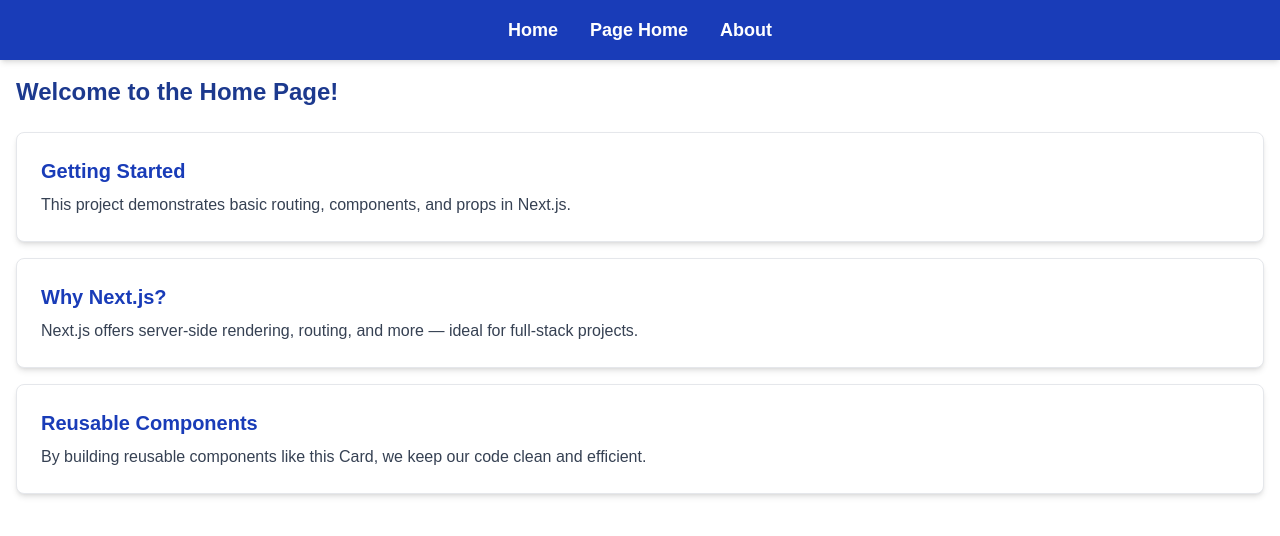
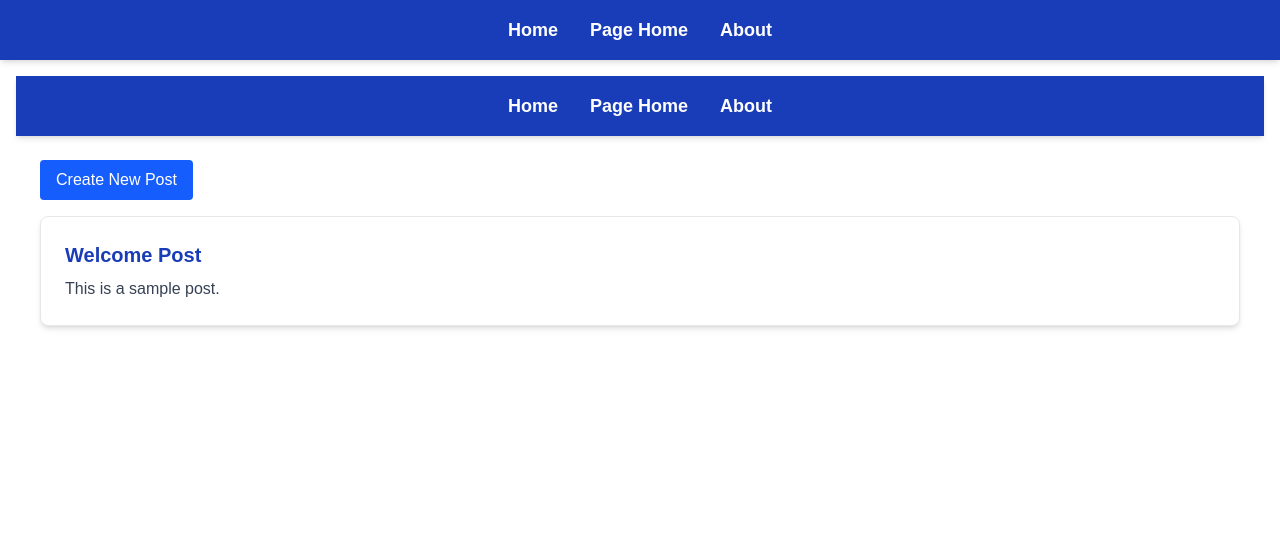
Before and after one commit to ami798/alx-project-0x02-setup, a Next.js app in the folder alx-project-0x02/: page /home in a window 1280 px wide. Shown: the top 536 px of the page. Built offline with nearby package versions, Linux system fonts and the light colour scheme.

Commit message:
add the important features

```diff
--- a/alx-project-0x02/components/common/Card.tsx
+++ b/alx-project-0x02/components/common/Card.tsx
@@ -1,5 +1,5 @@
 // components/common/Card.tsx
-import { CardProps } from "@/interfaces";
+import { type CardProps } from "@/interfaces";
 
 export default function Card({ title, content }: CardProps) {
   return (
--- /dev/null
+++ b/alx-project-0x02/components/common/PostModal.tsx
@@ -0,0 +1,65 @@
+// components/common/PostModal.tsx
+import { useState } from "react";
+
+interface PostModalProps {
+  isOpen: boolean;
+  onClose: () => void;
+  onSubmit: (title: string, content: string) => void;
+}
+
+export default function PostModal({ isOpen, onClose, onSubmit }: PostModalProps) {
+  const [title, setTitle] = useState("");
+  const [content, setContent] = useState("");
+
+  const handleSubmit = (e: React.FormEvent) => {
+    e.preventDefault();
+    if (title && content) {
+      onSubmit(title, content);
+      setTitle("");
+      setContent("");
+      onClose();
+    }
+  };
+
+  if (!isOpen) return null;
+
+  return (
+    <div className="fixed inset-0 bg-black bg-opacity-50 flex items-center justify-center z-50">
+      <div className="bg-white p-6 rounded-md shadow-md w-full max-w-md">
+        <h2 className="text-xl font-bold mb-4">Create a Post</h2>
+        <form onSubmit={handleSubmit}>
+          <input
+            type="text"
+            placeholder="Title"
+            className="w-full border p-2 mb-3 rounded"
+            value={title}
+            onChange={(e) => setTitle(e.target.value)}
+            required
+          />
+          <textarea
+            placeholder="Content"
+            className="w-full border p-2 mb-3 rounded"
+            value={content}
+            onChange={(e) => setContent(e.target.value)}
+            required
+          ></textarea>
+          <div className="flex justify-end gap-2">
+            <button
+              type="button"
+              onClick={onClose}
+              className="bg-gray-300 px-4 py-2 rounded hover:bg-gray-400"
+            >
+              Cancel
+            </button>
+            <button
+              type="submit"
+              className="bg-blue-600 text-white px-4 py-2 rounded hover:bg-blue-700"
+            >
+              Submit
+            </button>
+          </div>
+        </form>
+      </div>
+    </div>
+  );
+}
--- a/alx-project-0x02/pages/home.tsx
+++ b/alx-project-0x02/pages/home.tsx
@@ -1,23 +1,40 @@
 // pages/home.tsx
+import { useState } from "react";
 import Card from "@/components/common/Card";
+import PostModal from "@/components/common/PostModal";
+import Header from "@/components/layout/Header";
 
 export default function HomePage() {
+  const [modalOpen, setModalOpen] = useState(false);
+  const [posts, setPosts] = useState([
+    { title: "Welcome Post", content: "This is a sample post." },
+  ]);
+
+  const handleAddPost = (title: string, content: string) => {
+    setPosts([...posts, { title, content }]);
+  };
+
   return (
-    <div>
-      <h1 className="text-2xl font-bold mb-6 text-blue-900">Welcome to the Home Page!</h1>
+    <>
+      <Header />
+      <main className="p-6">
+        <button
+          onClick={() => setModalOpen(true)}
+          className="bg-blue-600 text-white px-4 py-2 rounded mb-4 hover:bg-blue-700"
+        >
+          Create New Post
+        </button>
 
-      <Card
-        title="Getting Started"
-        content="This project demonstrates basic routing, components, and props in Next.js."
-      />
-      <Card
-        title="Why Next.js?"
-        content="Next.js offers server-side rendering, routing, and more — ideal for full-stack projects."
-      />
-      <Card
-        title="Reusable Components"
-        content="By building reusable components like this Card, we keep our code clean and efficient."
-      />
-    </div>
+        {posts.map((post, index) => (
+          <Card key={index} title={post.title} content={post.content} />
+        ))}
+
+        <PostModal
+          isOpen={modalOpen}
+          onClose={() => setModalOpen(false)}
+          onSubmit={handleAddPost}
+        />
+      </main>
+    </>
   );
 }
```
